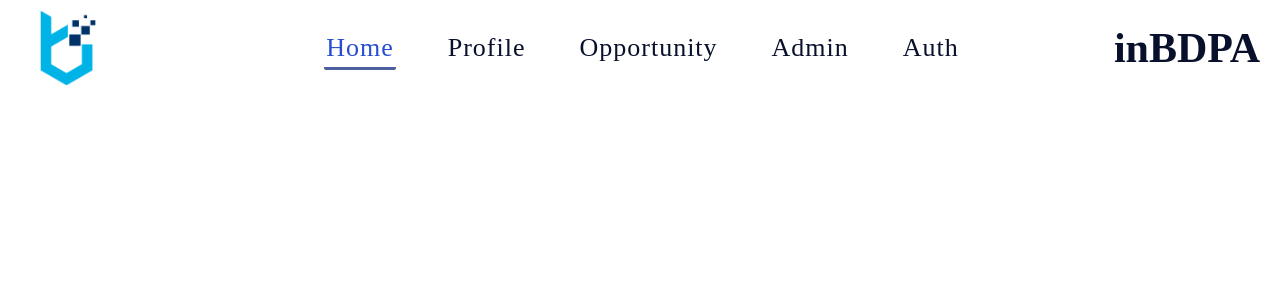
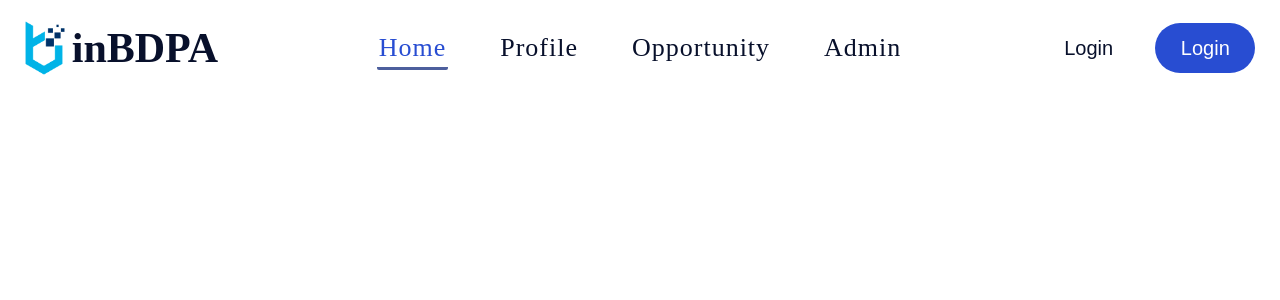
Before and after one commit to Roboitey/probstatement2023va, a React (Create React App) app: page / in a window 1280 px wide. Shown: the top 300 px of the page. Built offline with nearby package versions, Linux system fonts and the light colour scheme.

Commit message:
new chnaged

```diff
--- a/src/Data/NavBar_Data.js
+++ b/src/Data/NavBar_Data.js
@@ -15,10 +15,6 @@ const Nav_Items = [
     title: "Admin",
     Link: "/admin",
   },
-  {
-    title: "Auth",
-    Link: "/auth",
-  }
 ];
 
 export default Nav_Items;
--- a/src/Main_Components/navBar.js
+++ b/src/Main_Components/navBar.js
@@ -1,6 +1,7 @@
 import React from "react";
 import "../Styles/NavBar.css";
 import Nav_Items from "../Data/NavBar_Data";
+import { useNavigate } from "react-router-dom";
 
 function NavBar() {
   return (
@@ -9,6 +10,7 @@ function NavBar() {
         <div className="logo">
           <a>
             <div />
+            <h1>inBDPA</h1>
           </a>
         </div>
         <nav>
@@ -16,14 +18,26 @@ function NavBar() {
             {Nav_Items.map((item, key) => {
               return (
                 <li key={key}>
-                  <a href={item.Link} className={(window.location.pathname === item.Link) ? "active" : ""}>{item.title}</a>
+                  <a
+                    href={item.Link}
+                    className={
+                      window.location.pathname === item.Link ? "active" : ""
+                    }
+                  >
+                    {item.title}
+                  </a>
                 </li>
               );
             })}
           </ul>
         </nav>
-        <div className="app-title">
-          <h1>inBDPA</h1>
+        <div className="btn-logins">
+          <a href="/login">
+            <button className="btn-login">Login</button>
+          </a>
+          <a href="/sign-up">
+            <button className="btn-signUp">Login</button>
+          </a>
         </div>
       </div>
     </>
--- a/src/Styles/NavBar.css
+++ b/src/Styles/NavBar.css
@@ -16,9 +16,20 @@ html{
     backdrop-filter: blur(5px);
 }
 .navbar-container > .logo{
-    width: 100px;
+    width: 200px;
     height: 95%;
     margin-left: 10px;
+}
+.logo > a{
+    width: 100%;
+    height: 100%;
+    display: flex;
+    justify-content: center;
+    align-items: center;
+    text-align: center;
+}
+.logo > a:hover{
+    cursor: pointer;
 }
 .logo > a > div{
     width: 100%;
@@ -29,8 +40,9 @@ html{
     background-size: contain;
     object-fit: contain;
 }
-.logo > a > div:hover{
-    cursor: pointer;
+.logo > a > h1{
+    font-size: 42px;
+    color: var(--CTA-1);
 }
 .navbar-container > nav{
     width: 50%;
@@ -89,3 +101,41 @@ html{
     font-size: 42px;
     color: var(--CTA-1);
 }
+.btn-logins{
+    width: 250px;
+    height: 100%;
+    display: flex;
+    flex-direction: row;
+    flex-wrap: nowrap;
+    justify-content: space-evenly;
+    align-items: center;
+}
+.btn-logins > a > .btn-login{
+    width: 100px;
+    height: 50px;
+    border-radius: 25px;
+    border: 2px solid transparent;
+    outline: none;
+    color: var(--CTA-1);
+    font-size: 20px;
+    transition:  all 0.2s ;
+    background: none;
+}
+.btn-logins > a > .btn-login:hover{
+    cursor: pointer;
+    border: 2px solid #4d5f9d;
+}
+.btn-logins > a > .btn-signUp{
+    width: 100px;
+    height: 50px;
+    border-radius: 25px;
+    border: 2px solid transparent;
+    color: white;
+    font-size: 20px;
+    transition: all 0.2s ;
+    background: var(--Primary-color);
+}
+.btn-logins > a > .btn-signUp:hover{
+    cursor: pointer;
+    background: var(--Third-color);
+}
```
